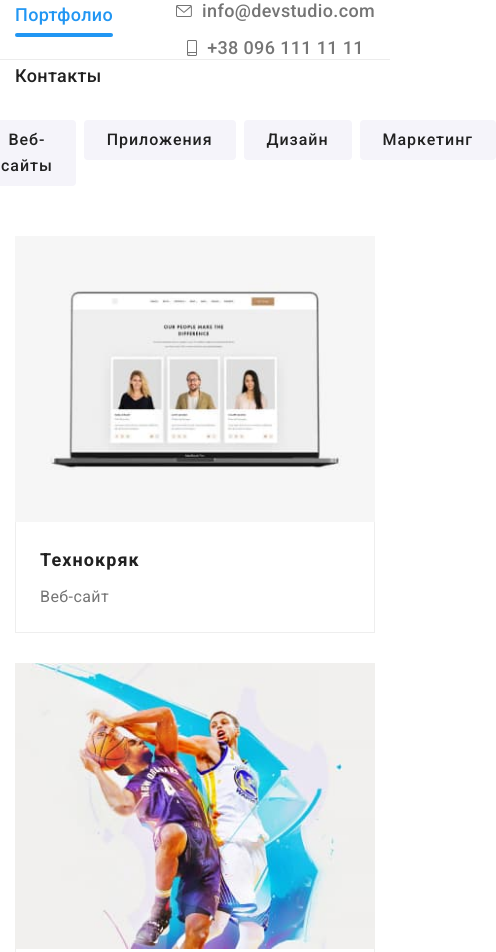
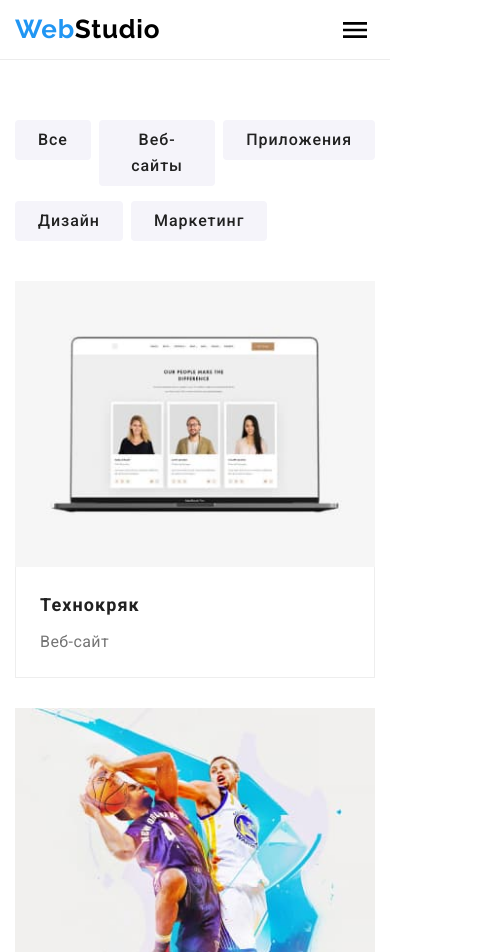
Before and after one commit to YaroslavKulyk/goit-markup-hw-08, a plain HTML site: page portfolio.html in a window 390 px wide. Shown: the top 952 px of the page, 496 px wide, since content can reach past the window. Drawn offline with nearby package versions, Linux system fonts and the light colour scheme.

Commit message:
Добавил адаптивку для portfolio

```diff
--- a/portfolio.html
+++ b/portfolio.html
@@ -18,12 +18,30 @@
   <body>
     <!-- Шапка -->
     <header class="page-header">
-      <div class="page-header-flex container">
-        <nav class="page-header-flex">
+      <div class="container">
+        <nav class="page-header__nav">
           <a href="./index.html" class="logo link"
             ><span class="logo-accent">Web</span>Studio</a
           >
 
+          <button
+            type="button"
+            class="menu-button"
+            aria-expanded="false"
+            aria-controls="menu-container"
+            data-menu-button
+          >
+            <svg
+              width="24"
+              height="24"
+              aria-label="Переключатель мобильного меню"
+            >
+              <use class="icon-cross" href="./images/sprite.svg#close"></use>
+              <use class="icon-menu" href="./images/sprite.svg#menu"></use>
+            </svg>
+          </button>
+
+          <div class="menu-container" id="menu-container" data-menu>
             <ul class="nav list">
               <li class="item">
                 <a href="./index.html" class="link">Студия</a>
@@ -33,7 +51,6 @@
               </li>
               <li class="item"><a href="" class="link">Контакты</a></li>
             </ul>
-        </nav>
 
             <ul class="contacts list">
               <li class="item">
@@ -54,12 +71,15 @@
               </li>
             </ul>
           </div>
+        </nav>
+      </div>
     </header>
     <main>
       <section class="section">
         <div class="container">
           <h1 class="visually-hidden">Наши проекты</h1>
           <ul class="projects-filter list">
+            <div class="projects-filter__row">
               <li class="filter item">
                 <button type="button" class="filter button">Все</button>
               </li>
@@ -69,6 +89,7 @@
               <li class="filter item">
                 <button type="button" class="filter button">Приложения</button>
               </li>
+            </div>
             <li class="filter item">
               <button type="button" class="filter button">Дизайн</button>
             </li>
@@ -293,6 +314,7 @@
     <footer class="page-footer">
       <div class="container">
         <div class="footer-content">
+          <div class="page-footer__div">
             <address class="address">
               <a href="./index.html" class="logo link bottom"
                 ><span class="logo-accent">Web</span>Studio</a
@@ -339,16 +361,16 @@
                 </li>
               </ul>
             </div>
+          </div>
           <div class="subscribe">
             <b class="join-appeal">Подпишитесь на рассылку</b>
             <form class="subscribe-form">
-              <label>
               <input
                 type="email"
                 class="subscribe-input"
                 placeholder="E-mail"
               />
-              </label>
+
               <button class="subscribe button">
                 <span class="subscribe-button-text">Подписаться</span>
                 <svg width="24" height="24" class="icon">
@@ -360,5 +382,6 @@
         </div>
       </div>
     </footer>
+    <script src="./js/menu.js"></script>
   </body>
 </html>
--- a/sass/base/_general.scss
+++ b/sass/base/_general.scss
@@ -57,3 +57,9 @@ h3 {
   line-height: 1.14;
   text-transform: uppercase;
 }
+
+img {
+  display: block;
+  max-width: 100%;
+  height: auto;
+}
--- a/sass/components/_clients.scss
+++ b/sass/components/_clients.scss
@@ -11,7 +11,7 @@
 }
 
 .clients.list {
-  @media screen and (max-width: $tablet) {
+  @media screen and (max-width: 767px) {
     display: flex;
     flex-wrap: wrap;
     margin: -15px;
@@ -43,7 +43,7 @@
     border-color: $accent-color;
   }
 
-  @media screen and (max-width: $tablet) {
+  @media screen and (max-width: 767px) {
     width: 210px;
     height: 90px;
   }
--- a/sass/components/_features.scss
+++ b/sass/components/_features.scss
@@ -1,6 +1,6 @@
 .features {
   &-title {
-    @media screen and (max-width: $tablet) {
+    @media screen and (max-width: 767px) {
       text-align: center;
     }
   }
@@ -41,7 +41,7 @@
   border-radius: 1px solid transparent;
   border-radius: 4px;
 
-  @media screen and (max-width: $tablet) {
+  @media screen and (max-width: 767px) {
     margin-bottom: 15px;
   }
 }
--- a/sass/components/_mobile-menu.scss
+++ b/sass/components/_mobile-menu.scss
@@ -47,7 +47,7 @@
 // }
 
 .menu-container {
-  @media screen and (max-width: $tablet) {
+  @media screen and (max-width: 767px) {
     display: none;
     position: absolute;
 
@@ -76,6 +76,7 @@
 
   &.is-open {
     display: block;
+    z-index: 9;
   }
 }
 
@@ -94,7 +95,7 @@
   letter-spacing: 0.02em;
   align-items: center;
 
-  @media screen and (max-width: $tablet) {
+  @media screen and (max-width: 767px) {
     margin-bottom: 60px;
     font-size: 18px;
     & .item {
@@ -146,7 +147,7 @@
     padding-bottom: 32px;
   }
 
-  @media screen and (max-width: $tablet) {
+  @media screen and (max-width: 767px) {
     &::after {
       content: '';
       display: block;
@@ -182,7 +183,7 @@
   flex-direction: column;
   align-items: center;
 
-  @media screen and (max-width: $tablet) {
+  @media screen and (max-width: 767px) {
     font-size: 18px;
     & .item {
       margin-bottom: 16px;
--- a/sass/components/_footer.scss
+++ b/sass/components/_page-footer.scss
@@ -5,11 +5,7 @@
 }
 
 .footer-content {
-  @media screen and (max-width: $tablet) {
-    text-align: center;
-  }
-
-  @media screen and (min-width: $tablet) {
+  @media screen and (max-width: 1199px) {
     text-align: center;
   }
 
@@ -36,14 +32,16 @@
 
   @media screen and (min-width: $desktop) {
     display: flex;
+    align-items: baseline;
   }
 }
+
 .address {
   font-style: normal;
   font-size: 14px;
   line-height: 1.71;
 
-  @media screen and (max-width: $tablet) {
+  @media screen and (max-width: 767px) {
     margin-bottom: 60px;
   }
 
@@ -67,7 +65,7 @@
   font-style: normal;
   font-size: 14px;
   line-height: 1.71;
-  @media screen and (max-width: $tablet) {
+  @media screen and (max-width: 767px) {
     margin-bottom: 8px;
   }
   @media screen and (min-width: $desktop) {
@@ -77,7 +75,7 @@
 }
 
 .address-list {
-  @media screen and (max-width: $tablet) {
+  @media screen and (max-width: 767px) {
     margin-bottom: 8px;
   }
 
@@ -94,7 +92,7 @@
 }
 
 .join {
-  @media screen and (max-width: $tablet) {
+  @media screen and (max-width: 767px) {
     margin-bottom: 60px;
   }
 
@@ -111,14 +109,6 @@
   text-transform: uppercase;
   line-height: 1.14;
 }
-
-// .join .social {
-//   justify-content: left;
-// }
-
-// .join .social-item:not(:last-child) {
-//   margin-right: 10px;
-// }
 
 .social.list {
   display: flex;
@@ -150,12 +140,6 @@
   fill: $white;
 }
 
-// .subscribe {
-//   display: flex;
-//   flex-direction: column;
-//   justify-content: center;
-// }
-
 .subscribe-form {
   display: flex;
   flex-direction: column;
@@ -186,7 +170,7 @@
     color: $footer-address;
   }
 
-  @media screen and (max-width: $tablet) {
+  @media screen and (max-width: 767px) {
     width: 100%;
     margin-bottom: 20px;
   }
@@ -207,7 +191,7 @@
   display: flex;
   align-items: center;
 
-  @media screen and (max-width: $tablet) {
+  @media screen and (max-width: 767px) {
     max-width: 250px;
   }
 }
--- a/sass/components/portfolio/_filter.scss
+++ b/sass/components/portfolio/_filter.scss
@@ -23,11 +23,43 @@
 }
 
 .projects-filter {
-  display: flex;
-  justify-content: center;
-  margin-bottom: 50px;
+  @media screen and (max-width: 767px) {
+    display: flex;
+    flex-wrap: wrap;
+    margin-bottom: 40px;
+  }
+
+  @media screen and (min-width: $tablet) {
+    display: flex;
+    justify-content: center;
+    margin-bottom: 50px;
+  }
 }
 
-.projects-filter .item + .item {
-  margin-left: 8px;
+// .projects-filter .item + .item {
+//   margin-left: 8px;
+// }
+
+.projects-filter .item {
+  margin-right: 8px;
+
+  &:last-child {
+    margin-right: 0;
+  }
+  @media screen and (min-width: $tablet) {
+    &:nth-child(3) {
+      margin-right: 8px;
+    }
+  }
 }
+
+.projects-filter__row {
+  @media screen and (max-width: 767px) {
+    display: flex;
+    margin-bottom: 15px;
+  }
+
+  @media screen and (min-width: $tablet) {
+    display: flex;
+  }
+}
--- a/sass/components/portfolio/_projects.scss
+++ b/sass/components/portfolio/_projects.scss
@@ -6,6 +6,14 @@
 
 .projects .item {
   margin: 15px;
+
+  @media screen and (max-width: 767px) {
+    width: 100%;
+  }
+
+  @media screen and (min-width: $tablet) {
+    width: 354px;
+  }
 }
 
 .projects .link {
--- a/sass/main.scss
+++ b/sass/main.scss
@@ -15,6 +15,6 @@
 @import './components/services';
 @import './components/team';
 @import './components/clients';
-@import './components/footer';
+@import './components/page-footer';
 @import './components/portfolio/filter';
 @import './components/portfolio/projects';
```
Also changed, not shown: css/main.css, css/main.min.css, 2 other files. Lines whose indentation alone changed are shown as unchanged.
